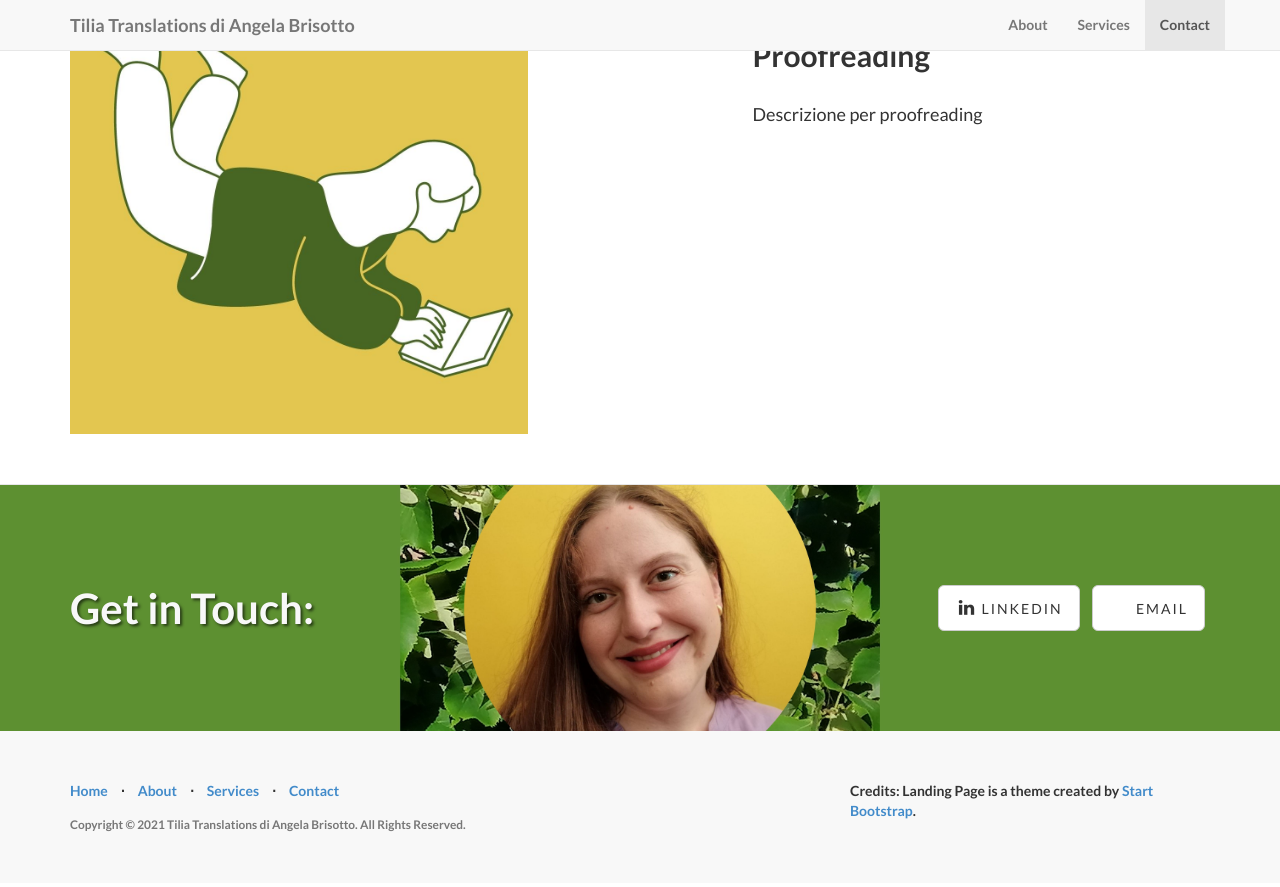
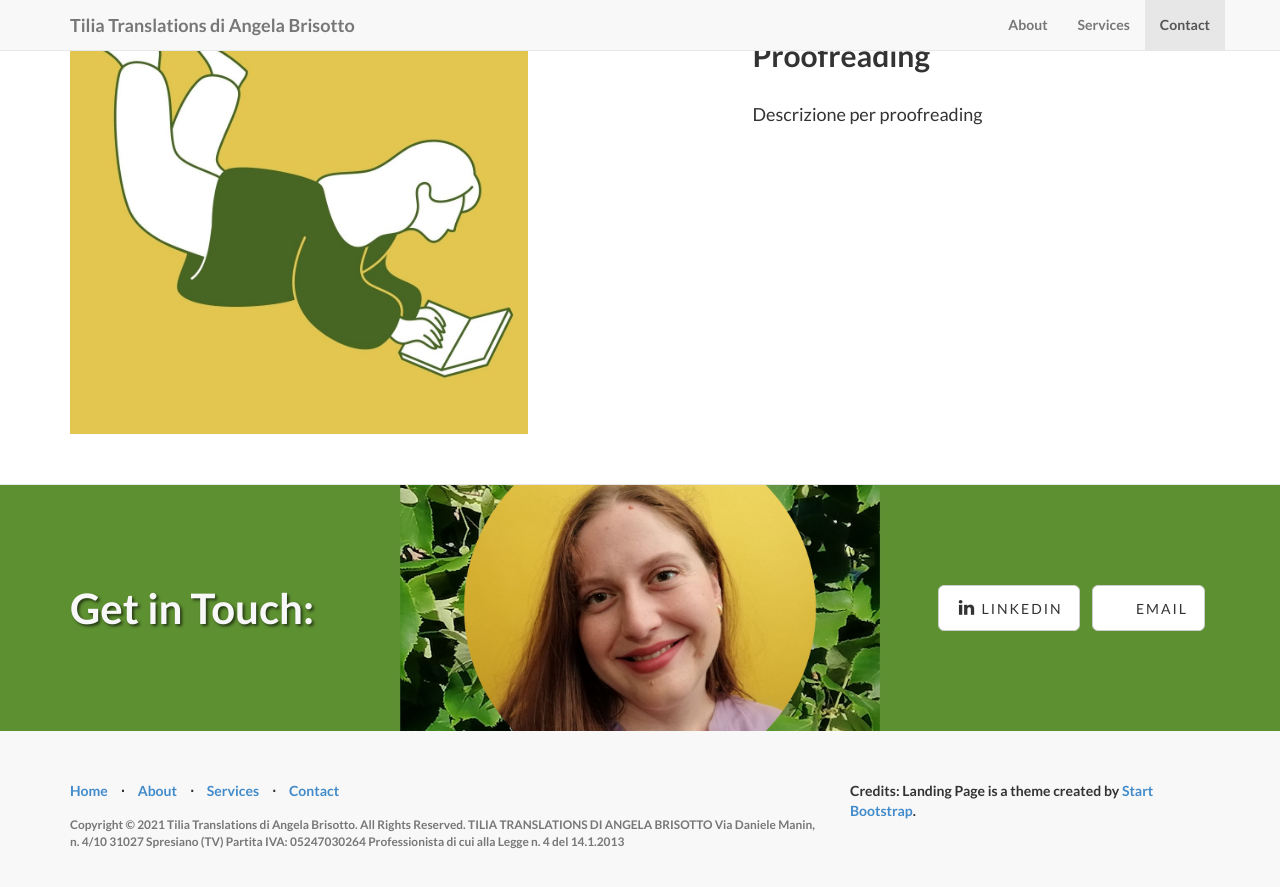
Before and after one commit to angelatiliatranslations/tiliatranslations.github.io, a Jekyll site: the page built from index.html, in a window 1280 px wide and 900 px high, scrolled down 2342 px. Shown: the top 887 px of the window. Built offline with Jekyll 4.4.1, drawn with Linux system fonts in a browser that asks for light colours; nearby versions of some CDN libraries; library files that are not in the unit come from our copies.

Commit message:
Inseriti dati partita iva

```diff
--- a/_config.yml
+++ b/_config.yml
@@ -10,7 +10,13 @@ description: > # "Write an awesome description for your new site here.
   You can edit this line in _config.yml. It will appear in your document
   head meta (for Google search results) and in your feed.xml site
   description.
-copyright: 'Copyright &copy; 2021 Tilia Translations di Angela Brisotto. All Rights Reserved.'
+copyright: 'Copyright &copy; 2021 Tilia Translations di Angela Brisotto. All Rights Reserved.
+TILIA TRANSLATIONS DI ANGELA BRISOTTO
+Via Daniele Manin, n. 4/10
+31027 Spresiano (TV)
+Partita IVA: 05247030264
+Professionista di cui alla Legge n. 4 del 14.1.2013
+'
 credits: 'Credits: Landing Page is a theme created by <a href="http://startbootstrap.com/">Start Bootstrap</a>.'
 
 # ----------------------- #
```
